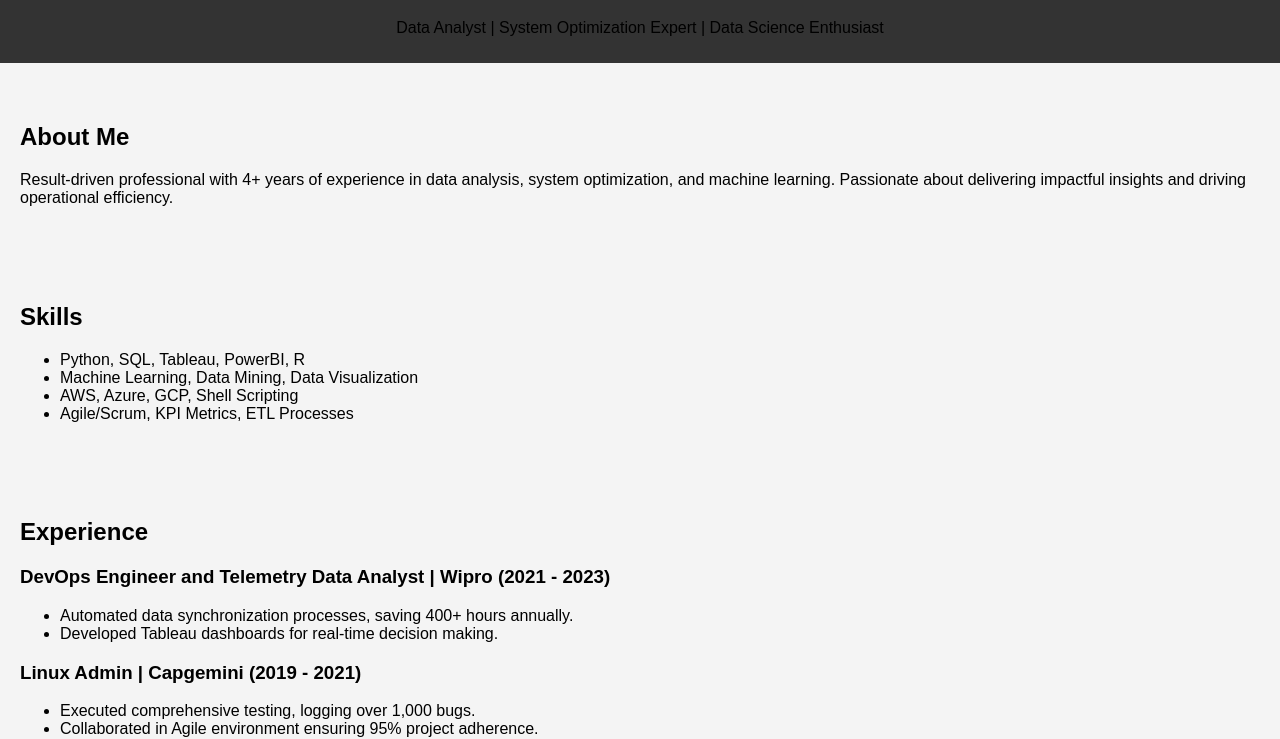
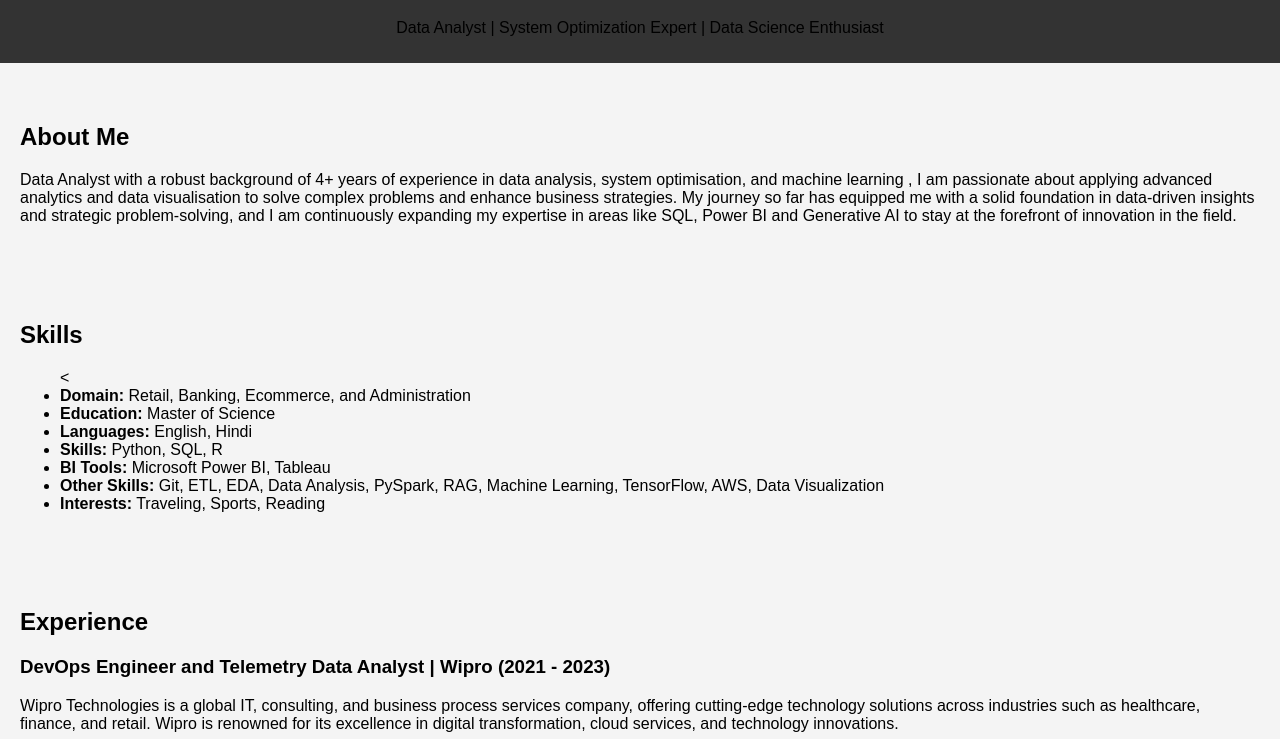
Before and after one commit to Diks16/dikshamishra.github.io, a plain HTML site: page index.html in a window 1280 px wide. Shown: the part 71-810 px from the top of the page. Drawn offline with Linux system fonts and the light colour scheme.

Commit message:
Update index.html

```diff
--- a/index.html
+++ b/index.html
@@ -3,7 +3,7 @@
 <head>
     <meta charset="UTF-8">
     <meta name="viewport" content="width=device-width, initial-scale=1.0">
-    <title>Diksha Mishra | Data Scientist</title>
+    <title>Diksha Mishra | Data Analyst</title>
     <link rel="stylesheet" href="style.css">
 </head>
 <body>
@@ -15,25 +15,32 @@
 
     <section id="about">
         <h2>About Me</h2>
-        <p>Result-driven professional with 4+ years of experience in data analysis, system optimization, and machine learning. Passionate about delivering impactful insights and driving operational efficiency.</p>
+        <p>Data Analyst with a robust background of 4+ years of experience in data analysis, system optimisation, and machine learning , I am passionate about applying advanced analytics and data visualisation to solve complex problems and enhance business strategies. My journey so far has equipped me with a solid foundation in data-driven insights and strategic problem-solving, and I am continuously expanding my expertise in areas like SQL, Power BI and Generative AI to stay at the forefront of innovation in the field.</p>
     </section>
 
     <section id="skills">
         <h2>Skills</h2>
         <ul>
-            <li>Python, SQL, Tableau, PowerBI, R</li>
-            <li>Machine Learning, Data Mining, Data Visualization</li>
-            <li>AWS, Azure, GCP, Shell Scripting</li>
-            <li>Agile/Scrum, KPI Metrics, ETL Processes</li>
+            <<li><strong>Domain:</strong> Retail, Banking, Ecommerce, and Administration</li>
+            <li><strong>Education:</strong> Master of Science</li>
+            <li><strong>Languages:</strong> English, Hindi</li>
+            <li><strong>Skills:</strong> Python, SQL, R</li>
+            <li><strong>BI Tools:</strong> Microsoft Power BI, Tableau</li>
+            <li><strong>Other Skills:</strong> Git, ETL, EDA, Data Analysis, PySpark, RAG, Machine Learning, TensorFlow, AWS, Data Visualization</li>
+            <li><strong>Interests:</strong> Traveling, Sports, Reading</li>
         </ul>
     </section>
 
     <section id="experience">
         <h2>Experience</h2>
         <h3>DevOps Engineer and Telemetry Data Analyst | Wipro (2021 - 2023)</h3>
+        <p>Wipro Technologies is a global IT, consulting, and business process services company, offering cutting-edge technology solutions across industries such as healthcare, finance, and retail. Wipro is renowned for its excellence in digital transformation, cloud services, and technology innovations.</p>
         <ul>
-            <li>Automated data synchronization processes, saving 400+ hours annually.</li>
-            <li>Developed Tableau dashboards for real-time decision making.</li>
+            <li>Leveraged SQL and Python to analyze customer data from Salesforce CRM, resulting in a 15% increase in sales conversion rates and a 20% reduction in customer churn.</li>
+            <li>Led A/B testing and hypothesis testing to validate product changes and ensure data-backed decision-making, designing test plans, analyzing results, and presenting actionable insights to product teams.</li>
+            <li>Collaborated with cross-functional teams to create interactive dashboards using Power BI, effectively communicating complex data findings to non-technical stakeholders and influencing strategic decision-making.</li>
+            <li>Automated data extraction and transformation processes using Python and SQL, reducing manual data preparation time by 40% and improving overall team efficiency in delivering timely insights.</li>
+        </ul>
         </ul>
 
         <h3>Linux Admin | Capgemini (2019 - 2021)</h3>
```
